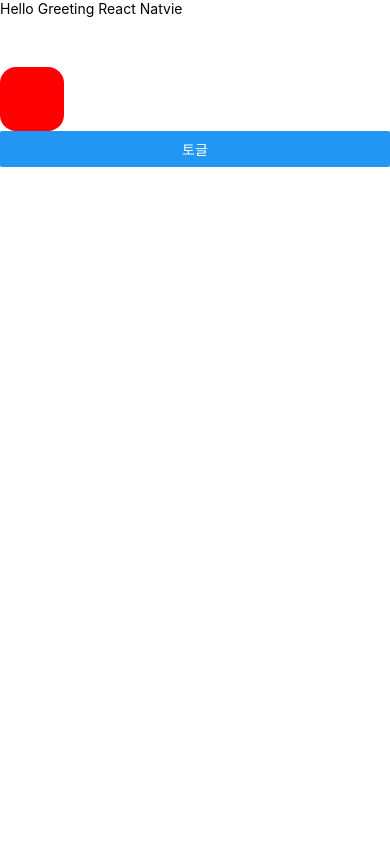
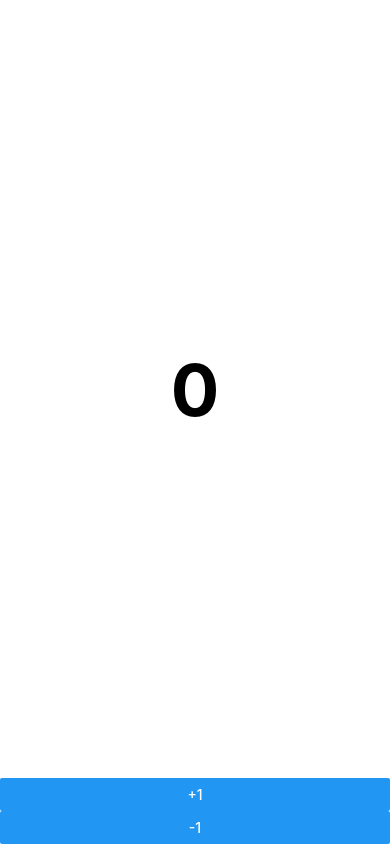
Before and after one commit to bytrustu/2022-learn-reactnative, a React Native app: screen / in a window 390 px wide. Built offline with nearby package versions, Linux system fonts and the light colour scheme.

Commit message:
[ADD] Counter 구현

```diff
--- a/App.js
+++ b/App.js
@@ -1,60 +1,41 @@
-/**
- * Sample React Native App
- * https://github.com/facebook/react-native
- *
- * @format
- * @flow strict-local
- */
-
 import React, { useState } from 'react'
-import type { Node } from 'react'
 import {
   SafeAreaView,
   StyleSheet,
-  ScrollView,
   View,
   Text,
-  StatusBar, Button,
+  Button,
 } from 'react-native'
+import Counter from './components/Counter'
 
-import {
-  Colors,
-  DebugInstructions,
-  Header,
-  LearnMoreLinks,
-  ReloadInstructions,
-} from 'react-native/Libraries/NewAppScreen'
-import Greeting from './components/Greeting'
-import Box from './components/Box'
+const App = () => {
 
-const App: () => Node = () => {
+  const [count, setCount] = useState(0)
 
-  const [visible, setVisible] = useState(true)
+  const onIncrease = () => {
+    setCount(prev => prev + 1)
+  }
 
-  const onPress = () => {
-    setVisible(!visible)
+  const onDecrease = () => {
+    setCount(prev => prev - 1)
   }
 
   return (
-    <>
-      <StatusBar barStyle='dark-content' />
-      <SafeAreaView>
-        <Greeting />
-        {
-          visible && (
-            <Box
-              rounded
-              size='medium'
-              backgroundColor='red'
-            />
-          )
-        }
-        <Button title='토글' onPress={onPress} />
-      </SafeAreaView>
-    </>
-
+    <SafeAreaView style={styles.full}>
+      <Counter
+        count={count}
+        onIncrease={onIncrease}
+        onDecrease={onDecrease}
+      />
+    </SafeAreaView>
   )
 }
 
+const styles = StyleSheet.create({
+  full: {
+    flex: 1,
+  }
+})
+
 
 export default App
--- /dev/null
+++ b/components/Counter.js
@@ -0,0 +1,42 @@
+import React  from 'react'
+import {
+  SafeAreaView,
+  StyleSheet,
+  View,
+  Text,
+  Button,
+} from 'react-native'
+
+const Counter = ({
+  count,
+  onIncrease,
+  onDecrease,
+}) => {
+  return (
+    <View style={styles.wrapper}>
+      <View style={styles.numberArea}>
+        <Text style={styles.number}>{count}</Text>
+      </View>
+      <Button title='+1' onPress={onIncrease} />
+      <Button title='-1' onPress={onDecrease} />
+    </View>
+  )
+}
+
+const styles = StyleSheet.create({
+  wrapper: {
+    flex: 1,
+  },
+  numberArea: {
+    flex: 1,
+    alignItems: 'center',
+    justifyContent: 'center',
+  },
+  number: {
+    fontSize: 72,
+    fontWeight: 'bold',
+  },
+})
+
+
+export default Counter
```
